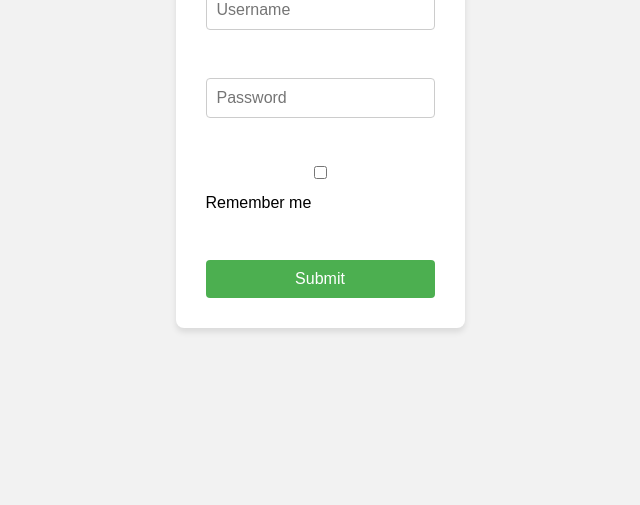
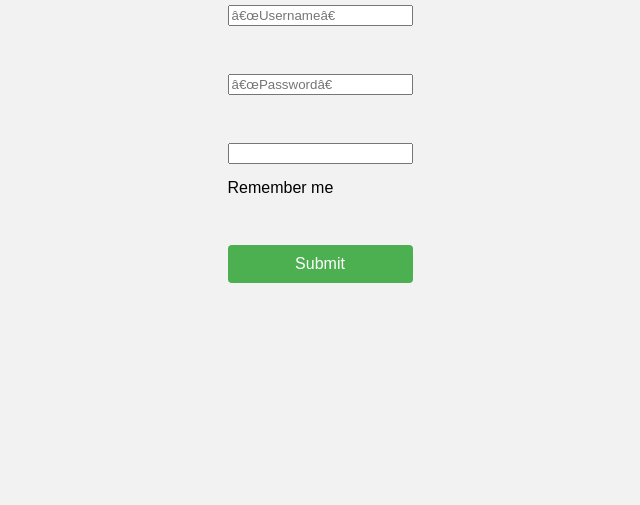
Before and after one commit to acciojob/remember-me-login-form-Khushbooji88, a website: page main.html in a window 1280 px wide. Shown: the part 295-800 px from the top of the page, without its empty margins (320-960 px from the left). Drawn offline with Linux system fonts and the light colour scheme.

```diff
--- a/main.html
+++ b/main.html
@@ -1,19 +1,19 @@
 <!DOCTYPE html>
-<html lang="en">
+<html lang=“en”>
 <head>
-    <meta charset="UTF-8">
-    <meta name="viewport" content="width=device-width, initial-scale=1.0">
+<meta charset=“UTF-8”>
+<meta name=“viewport” content=“width=device-width, initial-scale=1.0”>
 <title>Login Form</title>
 <link rel="stylesheet" href="styles.css">
 </head>
 <body>
-    <div class="login-container">
+<div class=“login-container”>
 <h1>Login Form</h1>
-        <form id="loginForm">
-            <input type="text" id="username" placeholder="Username" required><br>
-            <input type="password" id="password" placeholder="Password" required><br>
-            <input type="checkbox" id="checkbox">
-            <label for="checkbox">Remember me</label><br>
+<form id=“loginForm”>
+<input type=“text” id=“username” placeholder=“Username” required><br>
+<input type=“password” id=“password” placeholder=“Password” required><br>
+<input type=“checkbox” id=“checkbox”>
+<label for=“checkbox”>Remember me</label><br>
 <input type="submit" id="submit" value="Submit">
 </form>
 
```
Lines whose indentation alone changed are shown as unchanged.
